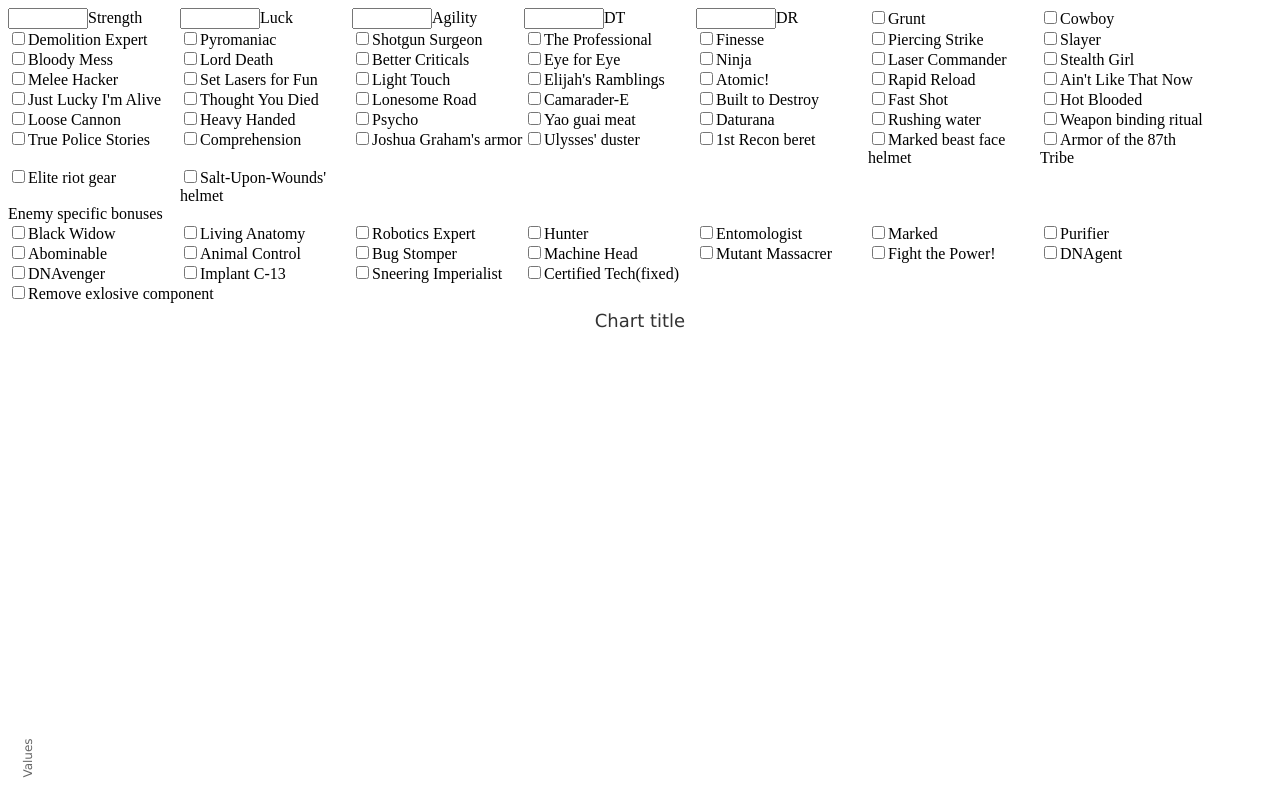
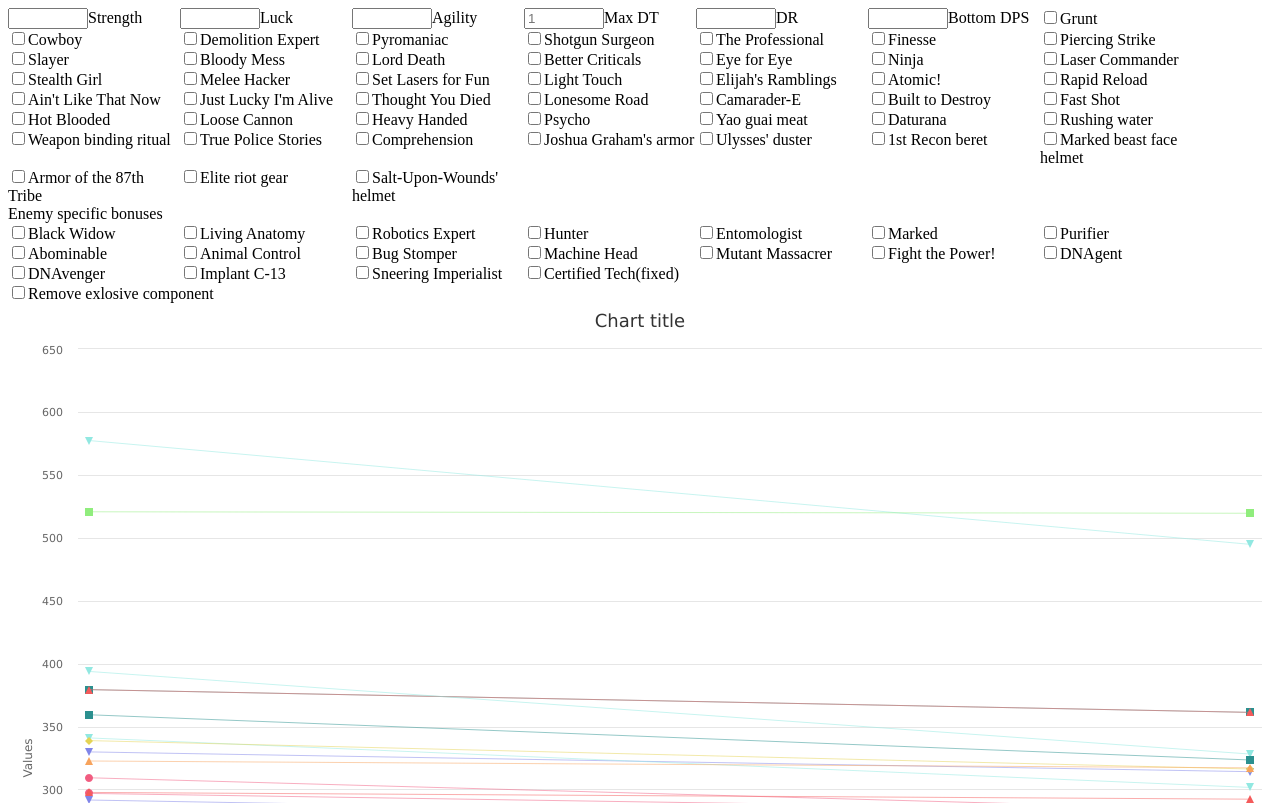
Before and after one commit to Duck-citizenf/FalloutNV_DPS, a plain HTML site: page index.html in a window 1280 px wide. Shown: the top 803 px of the page. Drawn offline with nearby package versions, Linux system fonts and the light colour scheme.

Commit message:
Add files via upload

```diff
--- a/calculate.js
+++ b/calculate.js
@@ -4,9 +4,6 @@ arrayinputs.map(w => w.addEventListener('change', calc));
 
 let dpslist = [];
 var DT = [];
-for (var i = 1; i <= 75; i++) {
-    DT.push(i);
-}
 
 function calc_common(gun, bullet){
     let playerLuck = Number(document.getElementById('Luck').value);
@@ -15,6 +12,7 @@ function calc_common(gun, bullet){
     let playerSkill = 100;
     // let enemyDT = Number(document.getElementById('DT').value);
     let enemyDR = Number(document.getElementById('DR').value);
+    let bottomDPS = Number(document.getElementById('DPS').value);
     let BlackWidow = document.getElementById("Black Widow").checked; //10% dam humanoids
     let Grunt = document.getElementById("Grunt").checked; //25% dam grunt type bonus
     let Cowboy = document.getElementById("Cowboy").checked; //25% dam cowboy type bonus
@@ -200,9 +198,6 @@ function calc_common(gun, bullet){
             *(gun.Type.includes('Grunt')&&Grunt?1.25:1)
             *(UnMel&&Purifier?1.5:1);
 
-        if (gun.Name == "Recharger rifle"){
-            let c = 0
-        }
         //Attack speed modifiers
         let AttSpeed = gun.Attackspeed;
         if(!gun.Type.includes('Auto')){
@@ -226,7 +221,7 @@ function calc_common(gun, bullet){
         else{
             fin_dam = fin_dam*gun.proj*(gun.ammo != ""?bullet.proj:1)*AttSpeed;
         }
-        if (fin_dam > 540){
+        if (fin_dam > bottomDPS){
             array_fin_dam.push(fin_dam);
         }
         else{
@@ -246,7 +241,12 @@ function calc_common(gun, bullet){
 
 
 function calc(){
+    let maxDT = Number(document.getElementById('DT').value)<1?1:Number(document.getElementById('DT').value);
     dpslist = [];
+    DT = [];
+    for (var i = 0; i <= maxDT; i++) {
+        DT.push(i);
+    }
     // document.getElementById('table').innerHTML = '';
     for (const gun of window.list){
         for (const bullet of window.ammo){
--- a/index.html
+++ b/index.html
@@ -6,8 +6,9 @@
         <div style="width:172"><input style="width:80px" min="1" max="10" type="number" id="Strength"/>Strength</div>
         <div style="width:172"><input style="width:80px" min="1" max="10" type="number" id="Luck"/>Luck</div>
         <div style="width:172"><input style="width:80px" min="1" max="10" type="number" id="Agility"/>Agility</div>
-        <div style="width:172"><input style="width:80px" min="0" max="75" type="number" id="DT"/>DT</div>
+        <div style="width:172"><input style="width:80px" placeholder="1" min="1" max="75" type="number" id="DT"/>Max DT</div>
         <div style="width:172"><input style="width:80px" min="0" max="85" type="number" id="DR"/>DR</div>
+        <div style="width:172"><input style="width:80px" min="0" max="1000" type="number" id="DPS"/>Bottom DPS</div>
         <div style="width:172"><input id="Grunt" type="checkbox"/>Grunt</div>
         <div style="width:172"><input id="Cowboy" type="checkbox"/>Cowboy</div>
         <div style="width:172"><input id="Demolition Expert" type="checkbox"/>Demolition Expert</div>
```
